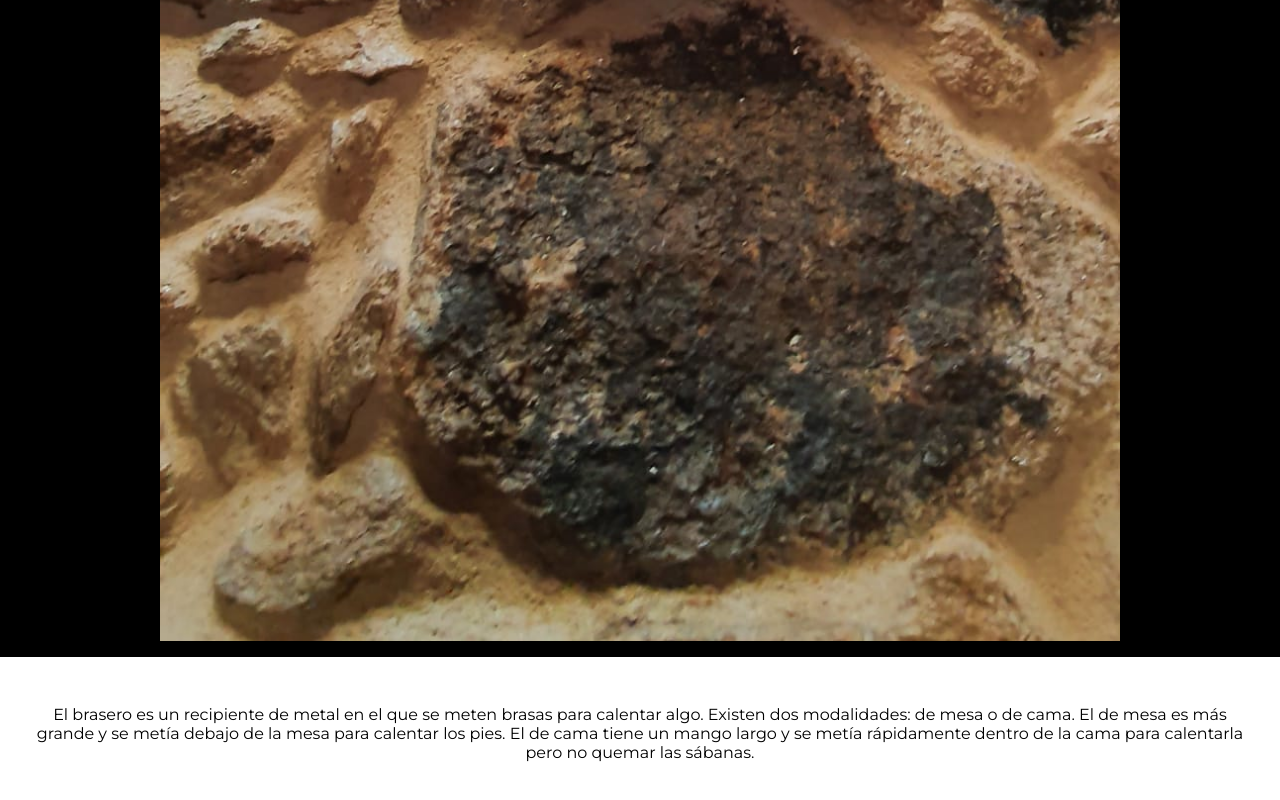
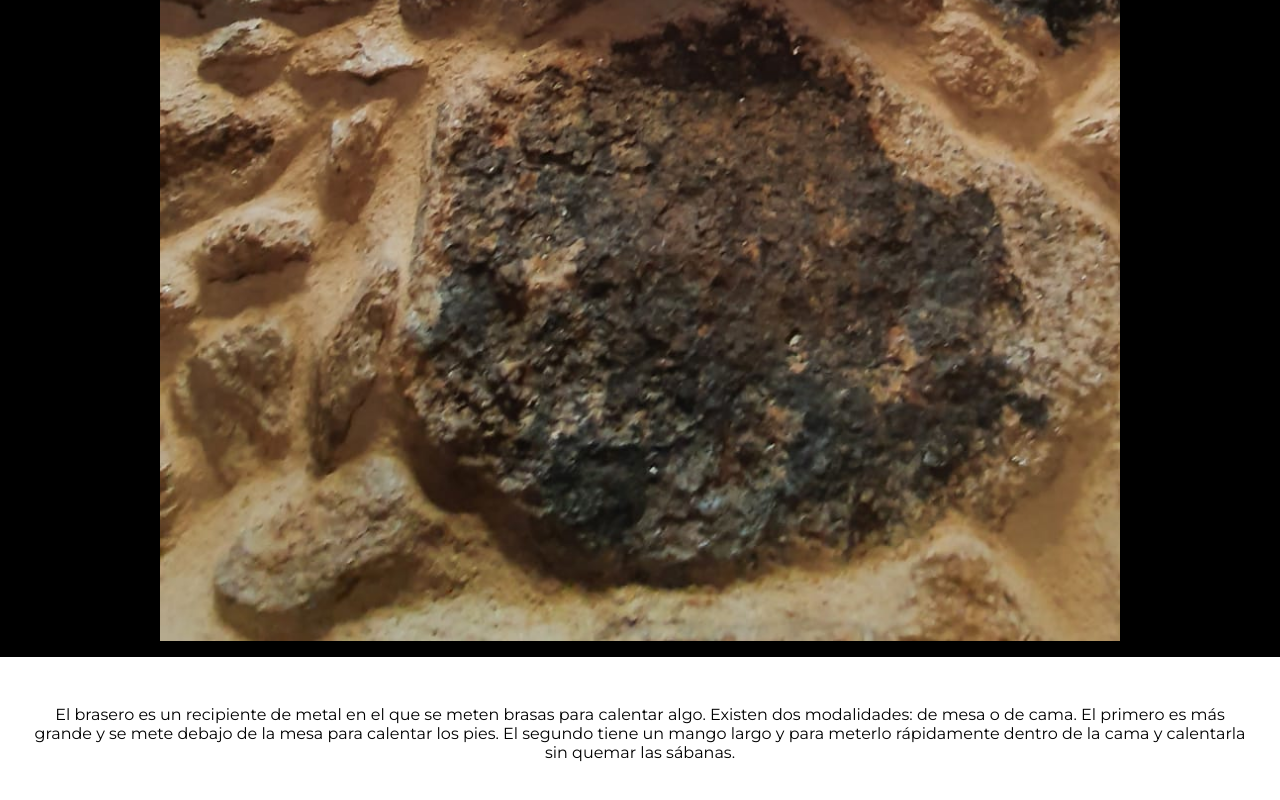
Before and after one commit to elmuseovivegredos/elmuseovivegredos.github.io, a plain HTML site: page Web/brasero.html in a window 1280 px wide. Shown: the part 1732-2532 px from the top of the page. Drawn offline with Linux system fonts and the light colour scheme.

Commit message:
Update brasero.html

```diff
--- a/Web/brasero.html
+++ b/Web/brasero.html
@@ -32,7 +32,7 @@
 	</div>
 	<img src="img/brasero.jpeg" class="img">
 	<div class="description-p">
-		<p>El brasero es un recipiente de metal en el que se meten brasas para calentar algo. Existen dos modalidades: de mesa o de cama. El de mesa es más grande y se metía debajo de la mesa para calentar los pies. El de cama tiene un mango largo y se metía rápidamente dentro de la cama para calentarla pero no quemar las sábanas.</p>
+		<p>El brasero es un recipiente de metal en el que se meten brasas para calentar algo. Existen dos modalidades: de mesa o de cama. El primero es más grande y se mete debajo de la mesa para calentar los pies. El segundo tiene un mango largo y para meterlo rápidamente dentro de la cama y calentarla sin quemar las sábanas.</p>
 	</div>
 
 
```
